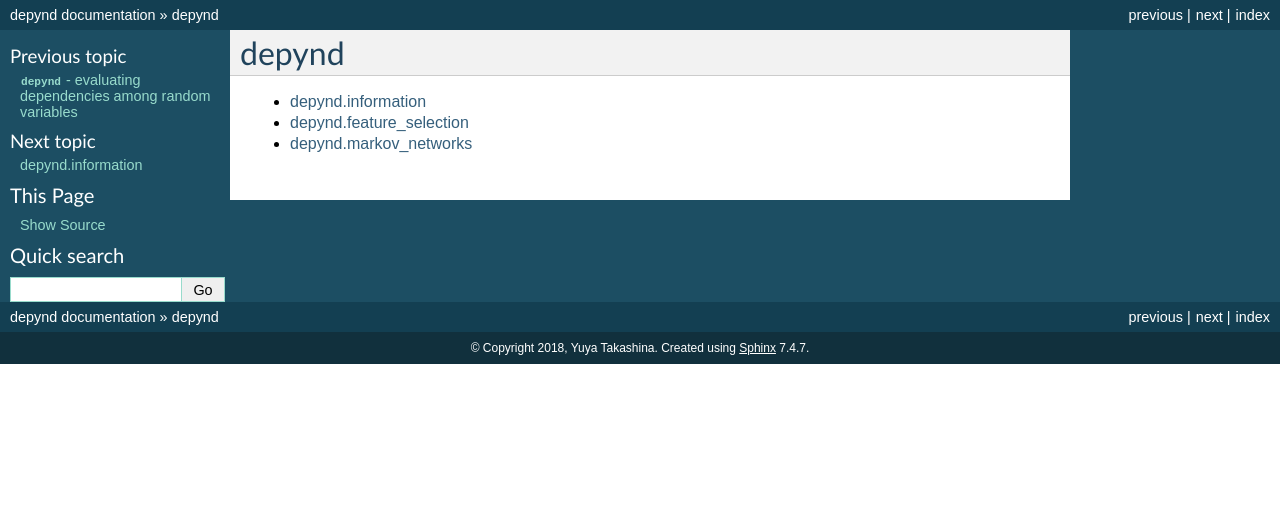
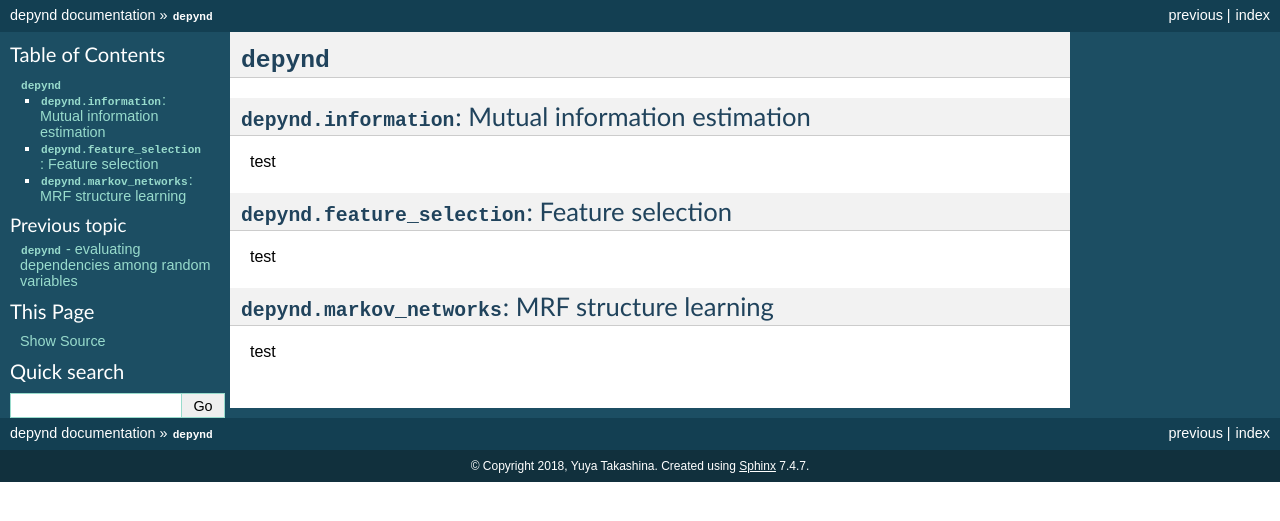
Before and after one commit to ytakashina/depynd, a Sphinx documentation site: the page built from docs/source/depynd.rst, in a window 1280 px wide. Shown: the top 521 px of the page. Built offline with Sphinx 7.4.7, drawn with Linux system fonts in a browser that asks for light colours.

Commit message:
modified documentations

```diff
--- a/docs/source/depynd.markov_networks.rst
+++ b/docs/source/depynd.markov_networks.rst
@@ -1,21 +1,27 @@
-depynd\.markov\_networks
+:py:mod:`depynd.markov_networks`
 ================================
+.. currentmodule:: depynd.markov_networks
+
+Summary
+---------------
+
+
+
+Module contents
+---------------
+.. automodule:: depynd.markov_networks
+    :members: select
+
+
 
 Overview
 ---------------
-.. currentmodule:: depynd.markov_networks
+The :py:func:`select` function supports the following methods:
 
-.. autofunction:: select
-
-
-.. autosummary:: depynd.markov_netowrks
+.. autosummary:: depynd.markov_networks
     :template: function.rst
 
     gsmn
     iamb
     jose
     skeptic
-
-
-
-The :py:func:`select` function supports the following methods:
--- a/docs/source/depynd.rst
+++ b/docs/source/depynd.rst
@@ -1,9 +1,17 @@
-depynd
+:py:mod:`depynd`
 ================================
 
-.. toctree::
-    :maxdepth: 1
+:py:mod:`depynd.information`: Mutual information estimation
+-----------------------------------------------------------
 
-    depynd.information
-    depynd.feature_selection
-    depynd.markov_networks
+test
+
+:py:mod:`depynd.feature_selection`: Feature selection
+-----------------------------------------------------
+
+test
+
+:py:mod:`depynd.markov_networks`: MRF structure learning
+--------------------------------------------------------
+
+test
--- a/docs/source/index.rst
+++ b/docs/source/index.rst
@@ -12,5 +12,4 @@ and structure learning of undirected graphical models (a.k.a. Markov random fiel
 
 
 .. toctree:: depynd
-    :hidden:
     :maxdepth: 2
```
Also changed, not shown: docs/source/depynd.feature_selection.rst (+20 -5 lines), docs/source/depynd.information.rst (+13 -6 lines).
